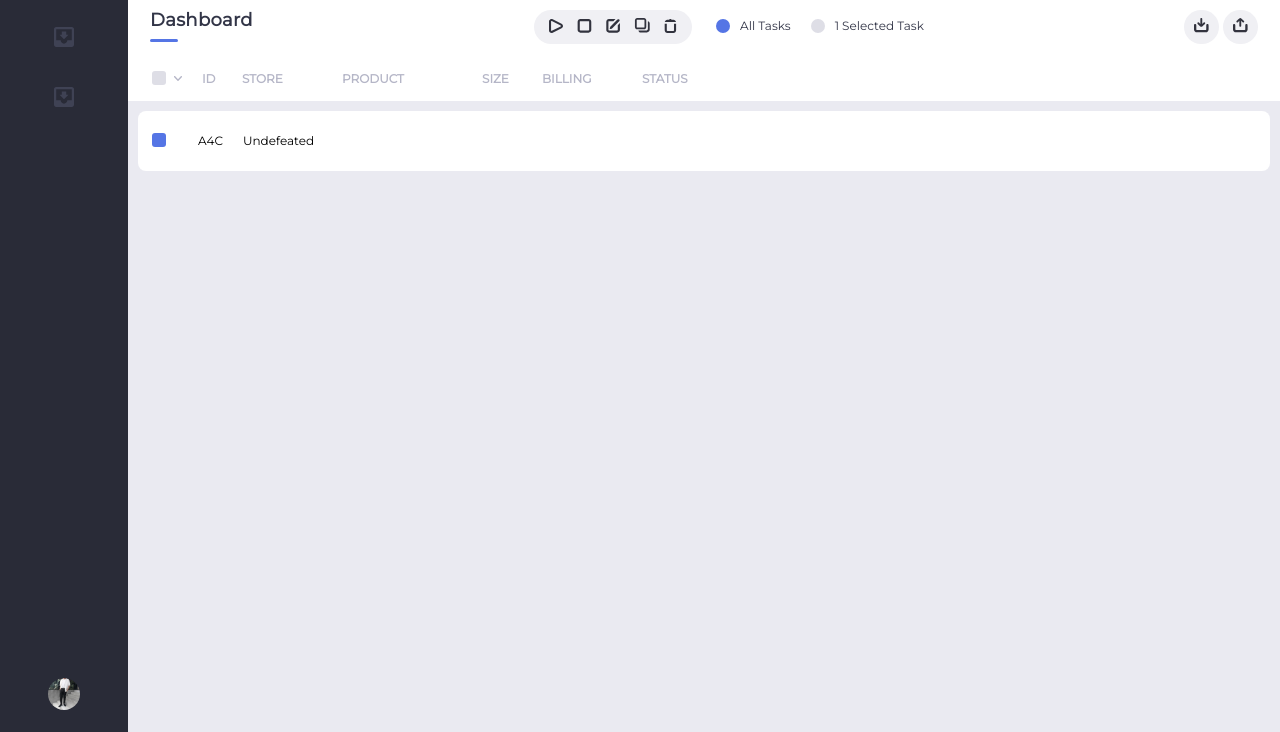
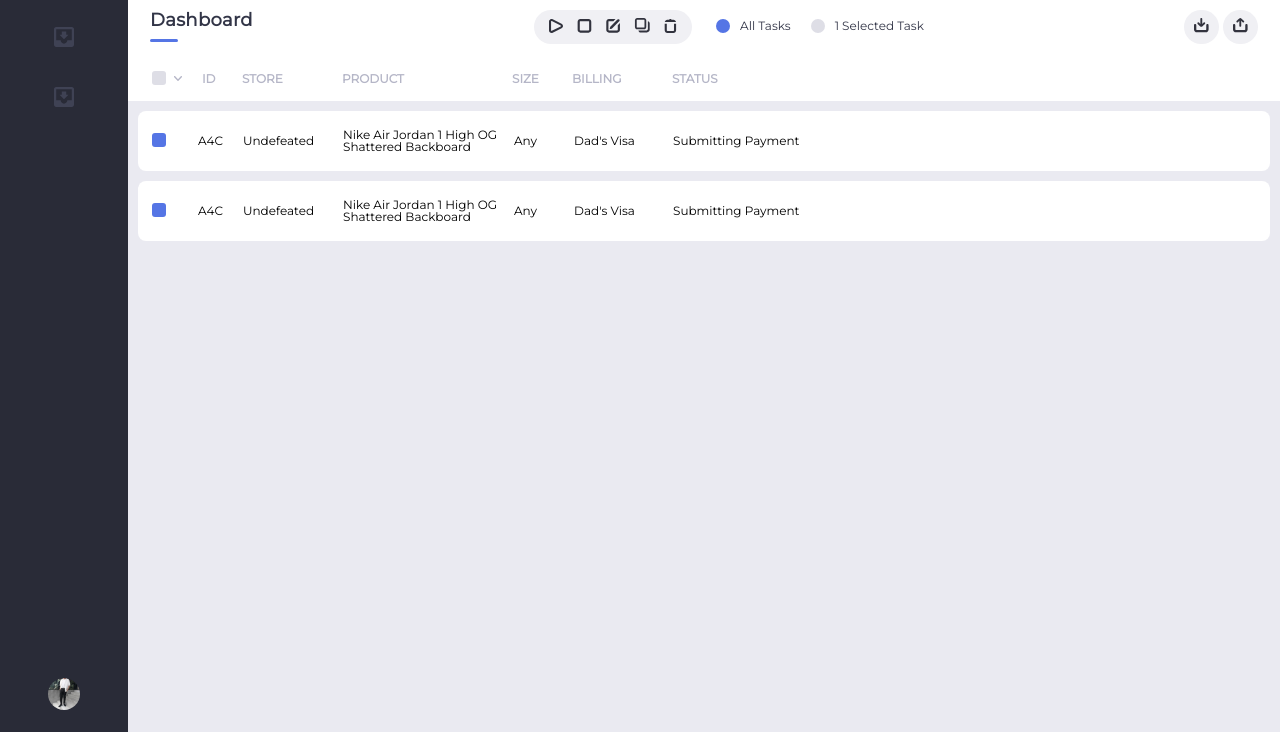
Before and after one commit to josephlalley1/project-electron, a website: page index.html in a window 1280 px wide. Shown: the part 68-800 px from the top of the page. Drawn offline with nearby package versions, Linux system fonts and the light colour scheme.

Commit message:
frequent changes

```diff
--- a/index.html
+++ b/index.html
@@ -103,6 +103,41 @@
           <div class="entry-store">
             <p class="entry-text">Undefeated</p>
           </div>
+          <div class="entry-product">
+            <p class="entry-text">Nike Air Jordan 1 High OG Shattered Backboard</p>
+          </div>
+          <div class="entry-size">
+            <p class="entry-text">Any</p>
+          </div>
+          <div class="entry-billing">
+            <p class="entry-text">Dad's Visa</p>
+          </div>
+          <div class="entry-status">
+            <p class="entry-text">Submitting Payment</p>
+          </div>
+        </div>
+        <div class="table-entries">
+          <div class="entry-check">
+            <img src="checkbox-purple.svg" alt="">
+          </div>
+          <div class="entry-id">
+            <p class="entry-text">A4C</p>
+          </div>
+          <div class="entry-store">
+            <p class="entry-text">Undefeated</p>
+          </div>
+          <div class="entry-product">
+            <p class="entry-text">Nike Air Jordan 1 High OG Shattered Backboard</p>
+          </div>
+          <div class="entry-size">
+            <p class="entry-text">Any</p>
+          </div>
+          <div class="entry-billing">
+            <p class="entry-text">Dad's Visa</p>
+          </div>
+          <div class="entry-status">
+            <p class="entry-text">Submitting Payment</p>
+          </div>
         </div>
       </div>
     </div>
--- a/style.css
+++ b/style.css
@@ -215,7 +215,7 @@
 }
 
 .th-product {
-  width: 140px;
+  width: 170px;
 }
 
 .th-size {
@@ -230,7 +230,17 @@
   width: 160px;
 }
 
+.table-entries:first-of-type {
+  margin-top: 0px;
+  display: flex;
+  align-items: center;
+  height: 60px;
+  border-radius: 8px;
+  background-color: #FFFFFF;
+}
+
 .table-entries {
+  margin-top: 10px;
   display: flex;
   align-items: center;
   height: 60px;
@@ -258,3 +268,27 @@
   left: 115px;
   width: 90px;
 }
+
+.entry-product {
+  position: absolute;
+  left: 215px;
+  width: 160px;
+}
+
+.entry-size {
+  position: absolute;
+  left: 386px;
+  width: 30px;
+}
+
+.entry-billing {
+  position: absolute;
+  left: 446px;
+  width: 90px;
+}
+
+.entry-status {
+  position: absolute;
+  left: 545px;
+  width: 150px;
+}
```
